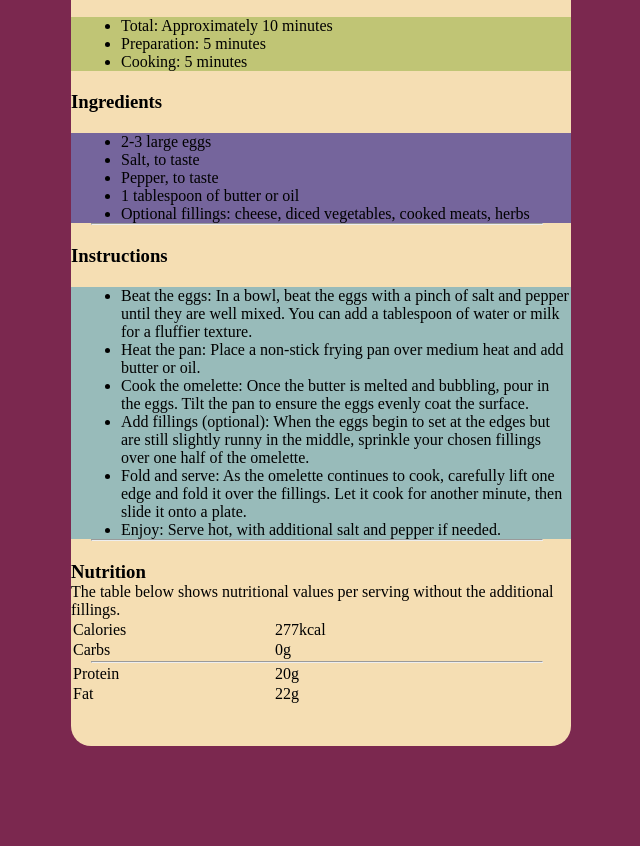
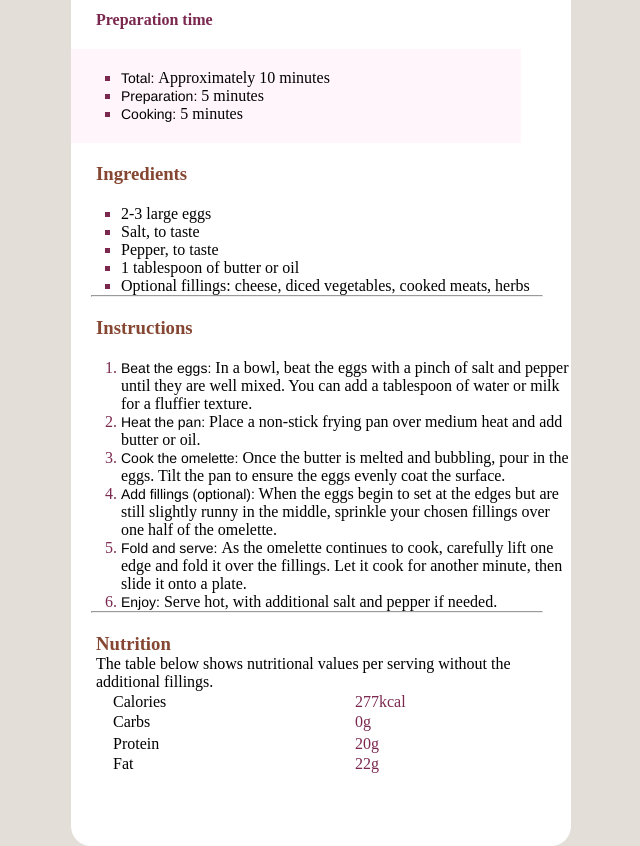
Before and after one commit to Satyam6204/Frontend-Mentor-Recipe-page, a plain HTML site: page index.html in a window 1280 px wide. Shown: the part 454-1300 px from the top of the page, without its empty margins (319-959 px from the left). Before the commit the page ends 1200 px from the top, so only its background shows below. Drawn offline with Linux system fonts and the light colour scheme.

Commit message:
new commit

```diff
--- a/index.html
+++ b/index.html
@@ -26,11 +26,11 @@
         to perfection, optionally filled with your choice of cheese, vegetables, or meats.
       </p>
 
-      <h5>Preparation time</h5>
+      <h4>Preparation time</h4>
       <div class="ul1"><ul>
-        <li>Total: Approximately 10 minutes</li>
-        <li>Preparation: 5 minutes</li>
-        <li>Cooking: 5 minutes</li>
+        <li><span>Total: </span> Approximately 10 minutes</li>
+        <li><span>Preparation:</span> 5 minutes</li>
+        <li><span>Cooking:</span> 5 minutes</li>
       </ul></div>
 
 
@@ -48,18 +48,18 @@
 
       <h3>Instructions</h3>
       <div class="ul3"><ul>
-        <li> Beat the eggs: In a bowl, beat the eggs with a pinch of salt and pepper until they are well mixed.
+        <li> <span>Beat the eggs:</span> In a bowl, beat the eggs with a pinch of salt and pepper until they are well mixed.
           You can add a tablespoon of water or milk for a fluffier texture.
         </li>
-        <li> Heat the pan: Place a non-stick frying pan over medium heat and add butter or oil.</li>
-        <li>Cook the omelette: Once the butter is melted and bubbling, pour in the eggs. Tilt the pan to ensure
+        <li> <span>Heat the pan:</span> Place a non-stick frying pan over medium heat and add butter or oil.</li>
+        <li><span>Cook the omelette:</span> Once the butter is melted and bubbling, pour in the eggs. Tilt the pan to ensure
           the eggs evenly coat the surface.</li>
-        <li>Add fillings (optional): When the eggs begin to set at the edges but are still slightly runny in the
+        <li><span>Add fillings (optional):</span> When the eggs begin to set at the edges but are still slightly runny in the
           middle, sprinkle your chosen fillings over one half of the omelette.
         </li>
-        <li>Fold and serve: As the omelette continues to cook, carefully lift one edge and fold it over the
+        <li><span>Fold and serve: </span> As the omelette continues to cook, carefully lift one edge and fold it over the
           fillings. Let it cook for another minute, then slide it onto a plate.</li>
-        <li>Enjoy: Serve hot, with additional salt and pepper if needed.</li>
+        <li><span>Enjoy:</span> Serve hot, with additional salt and pepper if needed.</li>
 
 
       </ul></div>
@@ -72,27 +72,27 @@
      <table>
          <tr>
            <td>Calories</td>
-            <td>277kcal</td>
+            <td id="t">277kcal</td>
+
          </tr>
+
        <tr>
          <td> Carbs</td>
-         <td> 0g</td>
+         <td id="t"> 0g</td>
        </tr>
+
 </table>
-
-<hr><!-- <line> 3 -->
-
       <table>
         <tr>
           <td> Protein</td>
-          <td> 20g</td>
+          <td id="t"> 20g</td>
+
        </tr>
 
       <tr>
         <td>Fat</td>
-        <td>22g</td>
+        <td id="t">22g</td>
       </tr></table>
-
 
     </div>
   </main>
--- a/style.css
+++ b/style.css
@@ -2,13 +2,9 @@
     padding: 0px;
     margin: 0px;
 }
-
 body{
-    background-color:  hsl(332, 51%, 32%);
+    background-color: hsl(30, 18%, 87%);
 }
-
-
-
 main{
     display: flex;
     justify-content: center;
@@ -24,44 +20,74 @@ hr{
 }
 .box{
     border-radius: 20px;
-    height: 1100px;
+    height: 1200px;
     width: 500px;
-    background-color: wheat;
+    background-color:hsl(0, 0%, 100%);
 }
-
 .box img{
     margin: 20px 20px 20px;
     border-radius: 10px;
     height: 200px;
     width: 460px;
 }
-
 .box h1{
     font-family: 'Courier New', Courier, monospace;
+    margin-left: 25px;
+
 }
 h3{
     margin-top: 20px;
+    color:hsl(14, 45%, 36%);
+    margin-left: 25px;
 }
+h4{
+    margin-top: 30px;
+    color: hsl(332, 51%, 32%);
+    margin-left: 25px;
+}
+p{
+    font-size: 16px;
+    margin-left: 25px;
 
+}
+span{
+    color:black;
+    font-size: 14px;
+    font-family: 'Franklin Gothic Medium', 'Arial Narrow', Arial, sans-serif;
+}
 .ul1{
+    padding: 20px 0px 20px 0px;
+    width: 400px;
+    background-color:  hsl(330, 100%, 98%);
     margin-top: 20px;
-    background-color: rgb(192, 197, 117);
     padding-left: 50px;
 }
 .ul2{
     margin-top: 20px;
-    background-color: rgb(117, 101, 156);
     padding-left: 50px;
 }
+.ul3{
 
-.ul3{
     margin-top: 20px;
-    background-color: rgb(152, 187, 186);
     padding-left: 50px;
 }
+.ul1 li{
+    list-style-type:square;
+}
+.ul2 li{
+    list-style-type:square;
+}
+.ul3 li{
+    list-style-type:lower-number;
+}
+li::marker{
+    color: hsl(332, 51%, 32%);
+}
+table tr td{
+    padding-left: 40px;
+    width: 200px;
 
-
-table tr td{
-
-    width: 200px;
 }
+#t{
+    color: hsl(332, 51%, 32%);
+}
```
